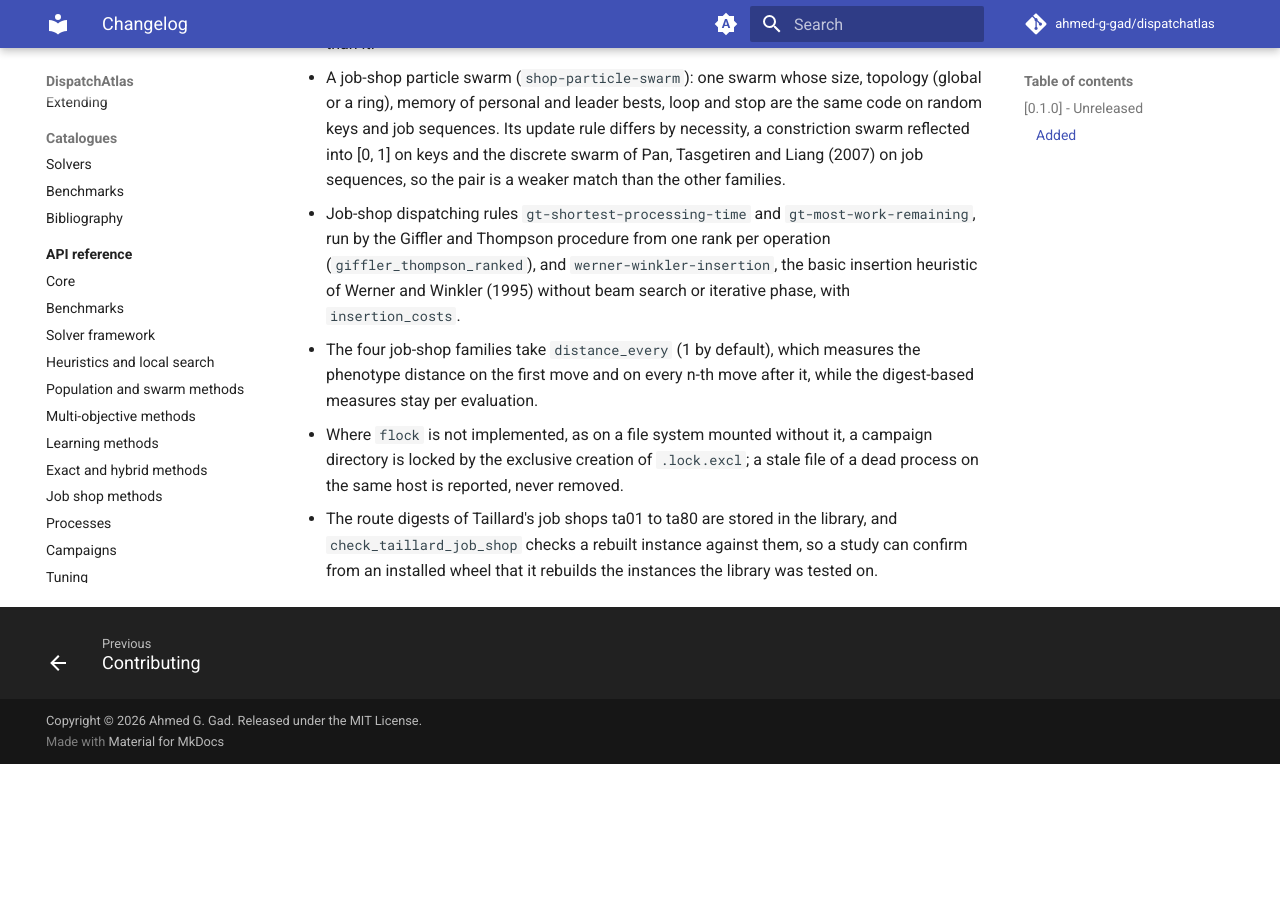
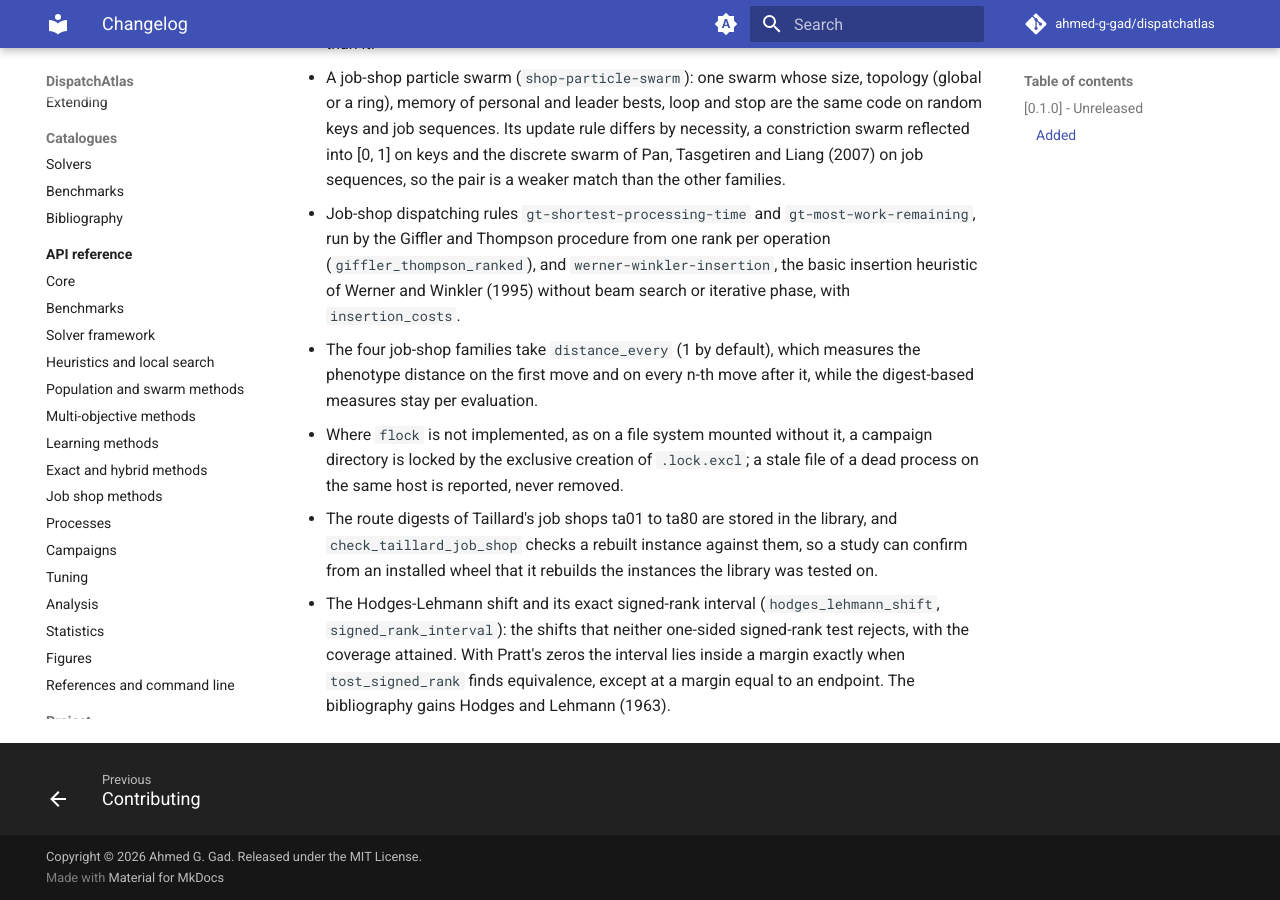
Before and after one commit to Ahmed-G-Gad/dispatchatlas, an MkDocs documentation site: the page built from docs/changelog.md, in a window 1280 px wide and 900 px high, scrolled down 8701 px. Built offline with MkDocs 1.6.1 and Material for MkDocs 9.7.7, drawn with Linux system fonts in a browser that asks for light colours; comment, search, counter and statistics services are not loaded; before the commit the page ends 9465 px from its top, so only the background shows below that.

Commit message:
List the Hodges-Lehmann shift and its interval in the API reference and the changelog

```diff
--- a/CHANGELOG.md
+++ b/CHANGELOG.md
@@ -425,3 +425,9 @@ and this project adheres to [Semantic Versioning](https://semver.org/spec/v2.0.0
   library, and `check_taillard_job_shop` checks a rebuilt instance against
   them, so a study can confirm from an installed wheel that it rebuilds the
   instances the library was tested on.
+- The Hodges-Lehmann shift and its exact signed-rank interval
+  (`hodges_lehmann_shift`, `signed_rank_interval`): the shifts that neither
+  one-sided signed-rank test rejects, with the coverage attained. With Pratt's
+  zeros the interval lies inside a margin exactly when `tost_signed_rank`
+  finds equivalence, except at a margin equal to an endpoint. The
+  bibliography gains Hodges and Lehmann (1963).
--- a/docs/api/analysis-stats.md
+++ b/docs/api/analysis-stats.md
@@ -14,6 +14,8 @@ The statistical kernels: distributions, ranks, rank tests, equivalence tests, ef
 
 ::: dispatchatlas.analysis.stats.equivalence
 
+::: dispatchatlas.analysis.stats.location
+
 ::: dispatchatlas.analysis.stats.effect_sizes
 
 ::: dispatchatlas.analysis.stats.bootstrap
```
